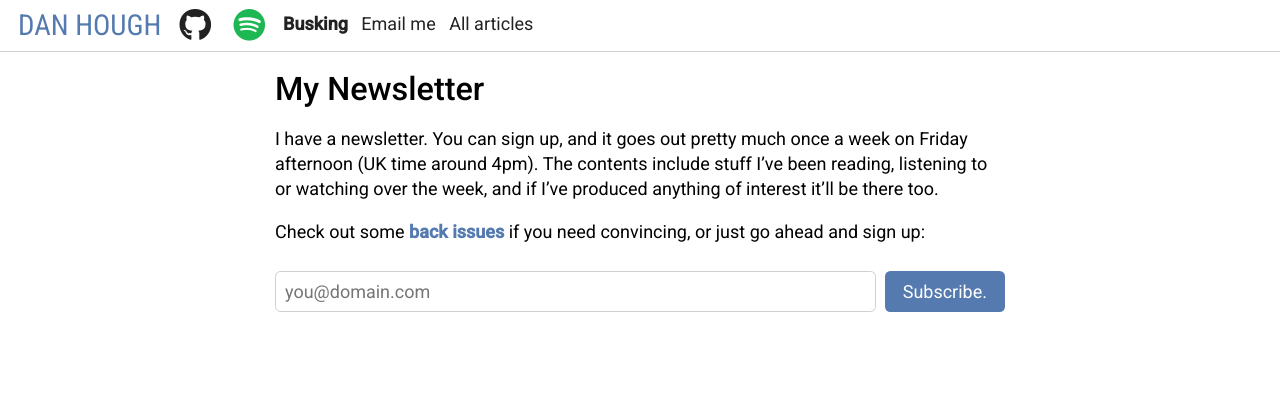
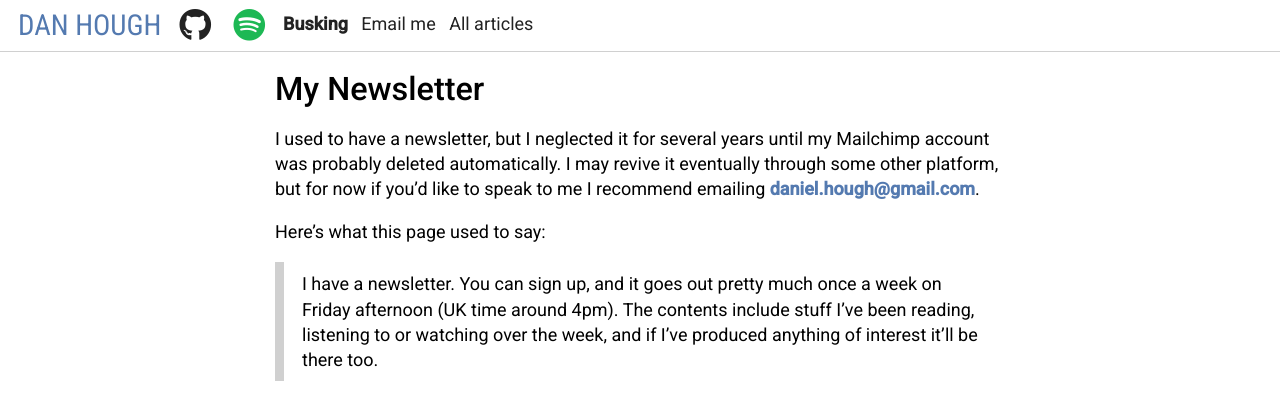
Before and after one commit to basicallydan/danhough.com, a Jekyll site: the page built from newsletter/index.markdown, in a window 1280 px wide. Shown: the top 420 px of the page. Built offline with Jekyll 4.4.1, drawn with Linux system fonts in a browser that asks for light colours; comment, search, counter and statistics services are not loaded.

Commit message:
feat: remove newsletter subscribe links

```diff
--- a/index.html
+++ b/index.html
@@ -50,10 +50,6 @@ layout: default
 			{% endfor %}
 			</ul>
 		</nav>
-		<form action="//danhough.us8.list-manage.com/subscribe/post?u=fb767a2592dd6490ca38c324b&amp;id=2e88f8cc04" method="post" id="mc-embedded-subscribe-form" name="mc-embedded-subscribe-form" class="validate one-line-form small" target="_blank" novalidate>
-			<input placeholder="you@domain.com" type="email" value="" name="EMAIL" class="required email" data-segment='{ "name" : "Subscribe Input Clicked", "location" : "Post: {{ page.title }}" }' id="mce-EMAIL">
-			<input class="submit-email fa-button cta--secondary square-padding" type="submit" value="Subscribe." data-segment='{ "name" : "Subscribe CTA Clicked", "location" : "Post: {{ page.title }}" }'>
-		</form>
 		<nav id="popular-articles-navigation" class="nav-list">
 			<h2>Popular Articles</h2>
 			<ul>
--- a/newsletter/index.markdown
+++ b/newsletter/index.markdown
@@ -5,11 +5,8 @@ title: My Newsletter
 
 # My Newsletter
 
-I have a newsletter. You can sign up, and it goes out pretty much once a week on Friday afternoon (UK time around 4pm). The contents include stuff I've been reading, listening to or watching over the week, and if I've produced anything of interest it'll be there too.
+I used to have a newsletter, but I neglected it for several years until my Mailchimp account was probably deleted automatically. I may revive it eventually through some other platform, but for now if you'd like to speak to me I recommend emailing [daniel.hough@gmail.com](mailto:daniel.hough@gmail.com?subject=I+miss+your+newsletter).
 
-Check out some [back issues](http://us8.campaign-archive2.com/home/?u=fb767a2592dd6490ca38c324b&id=2e88f8cc04) if you need convincing, or just go ahead and sign up:
+Here's what this page used to say:
 
-<form action="//danhough.us8.list-manage.com/subscribe/post?u=fb767a2592dd6490ca38c324b&amp;id=2e88f8cc04" method="post" id="mc-embedded-subscribe-form" name="mc-embedded-subscribe-form" class="validate one-line-form small" target="_blank" novalidate>
-	<input placeholder="you@domain.com" type="email" value="" name="EMAIL" class="required email" data-segment='{ "name" : "Subscribe Input Clicked", "location" : "Post: {{ page.title }}" }' id="mce-EMAIL">
-	<input class="submit-email fa-button cta--secondary square-padding" type="submit" value="Subscribe." data-segment='{ "name" : "Subscribe CTA Clicked", "location" : "Post: {{ page.title }}" }'>
-</form>
+> I have a newsletter. You can sign up, and it goes out pretty much once a week on Friday afternoon (UK time around 4pm). The contents include stuff I've been reading, listening to or watching over the week, and if I've produced anything of interest it'll be there too.
```
Also changed, not shown: _layouts/busking.html (+0 -7 lines), _layouts/case-study.html (+0 -7 lines), _layouts/post.html (+0 -7 lines).
